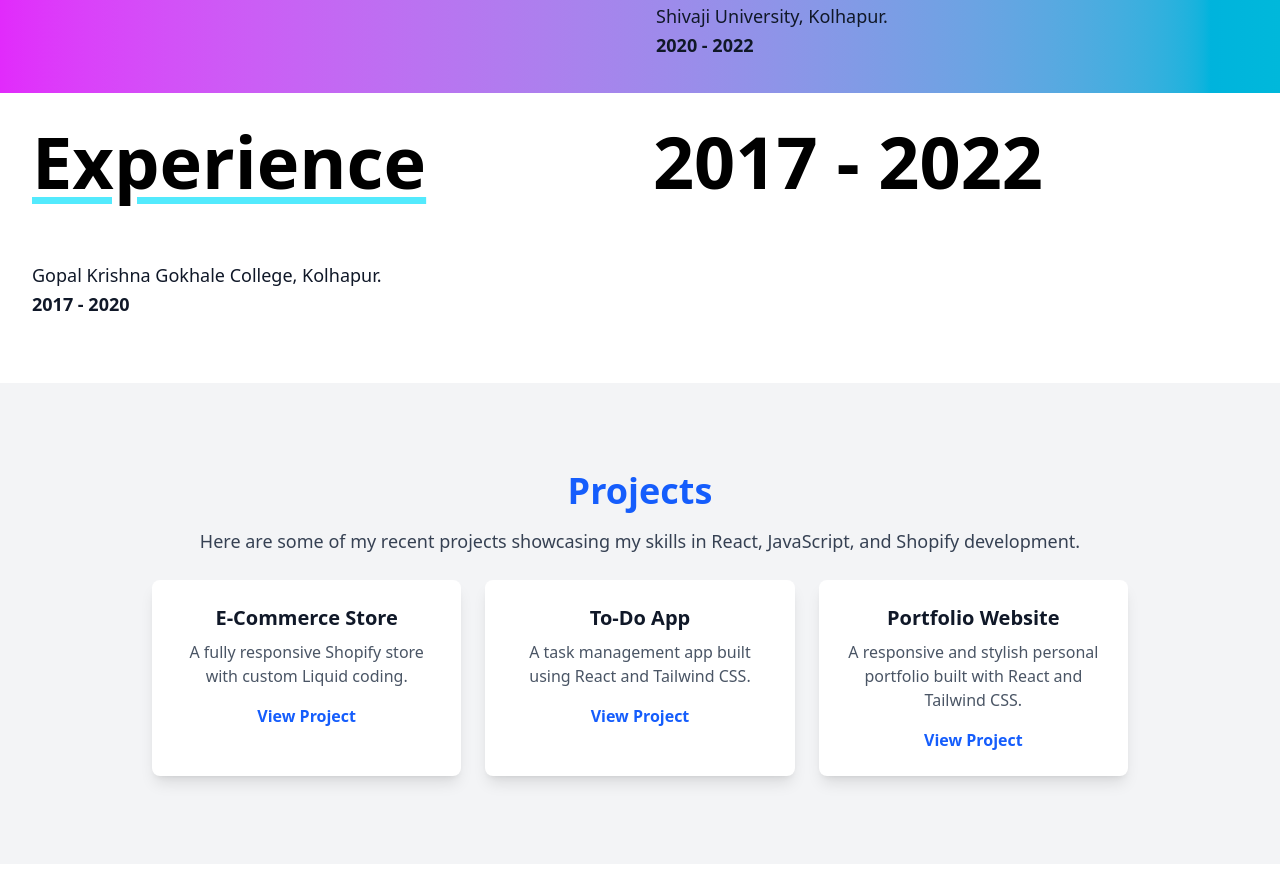
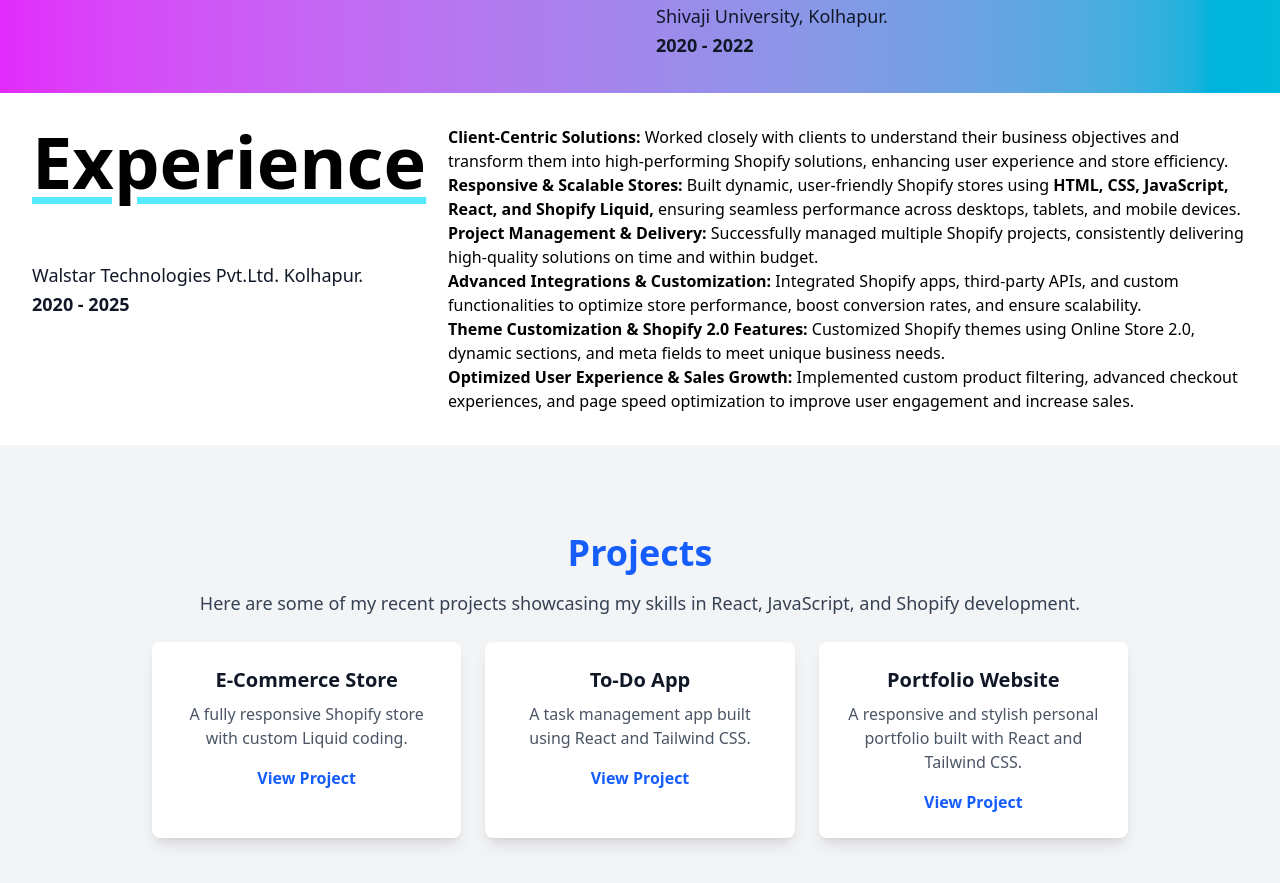
Before and after one commit to sp9172/portfolio, a React (Vite) app in the folder portfolio/: page / in a window 1280 px wide. Shown: the part 1883-2766 px from the top of the page. Built offline with nearby package versions, Linux system fonts and the light colour scheme.

Commit message:
exprience page working

```diff
--- a/portfolio/src/components/Exprience.jsx
+++ b/portfolio/src/components/Exprience.jsx
@@ -4,20 +4,26 @@ const Exprience = () => {
   return (
     <section>
             <div className="mx-auto max-w-screen-xl px-4 py-8 sm:px-6 lg:px-8">
-            <div className="grid grid-cols-1 gap-4 lg:grid-cols-3 lg:gap-8">
+            <div className="grid grid-cols-1  gap-4 lg:grid-cols-3 lg:gap-8">
     <div className="">
     <h2 class="md:text-7xl font-bold text-black capitalize pb-8 underline decoration-cyan-300 underline-offset-8 sm:text-5xl">
              Experience
     </h2>
     <div className="max-w-3xl mx-auto text-lg leading-relaxed text-gray-300 py-8">
-    <p className="text-gray-900">Gopal Krishna Gokhale College, Kolhapur.</p>
-    <p className="text-gray-900 font-bold">2017 - 2020</p>
+    <p className="text-gray-900">Walstar Technologies Pvt.Ltd. Kolhapur.</p>
+    <p className="text-gray-900 font-bold">2020 - 2025</p>
   </div>
     </div>
-    <div className="text-center lg:col-span-2">
-    <h3 class="md:text-7xl font-bold text-black capitalize pb-8 sm:text-5xl">
-             2017 - 2022
-       </h3>
+    <div className="lg:col-span-2">
+
+      <ul className='text-start'>
+      <li><strong>Client-Centric Solutions: </strong>Worked closely with clients to understand their business objectives and transform them into high-performing Shopify solutions, enhancing user experience and store efficiency.</li>
+      <li><strong>Responsive & Scalable Stores: </strong>Built dynamic, user-friendly Shopify stores using <strong>HTML, CSS, JavaScript, React, and Shopify Liquid,</strong> ensuring seamless performance across desktops, tablets, and mobile devices.</li>
+      <li><strong>Project Management & Delivery: </strong>Successfully managed multiple Shopify projects, consistently delivering high-quality solutions on time and within budget.</li>
+      <li><strong>Advanced Integrations & Customization: </strong>Integrated Shopify apps, third-party APIs, and custom functionalities to optimize store performance, boost conversion rates, and ensure scalability.</li>
+      <li><strong>Theme Customization & Shopify 2.0 Features: </strong>Customized Shopify themes using Online Store 2.0, dynamic sections, and meta fields to meet unique business needs.</li>
+      <li><strong>Optimized User Experience & Sales Growth: </strong>Implemented custom product filtering, advanced checkout experiences, and page speed optimization to improve user engagement and increase sales.</li>
+      </ul>
     </div>
   </div>
 </div>
```
